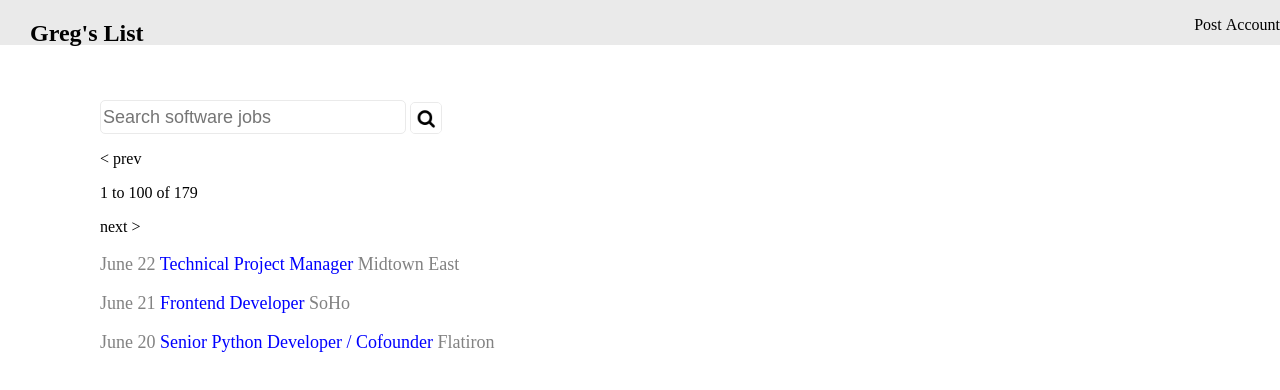
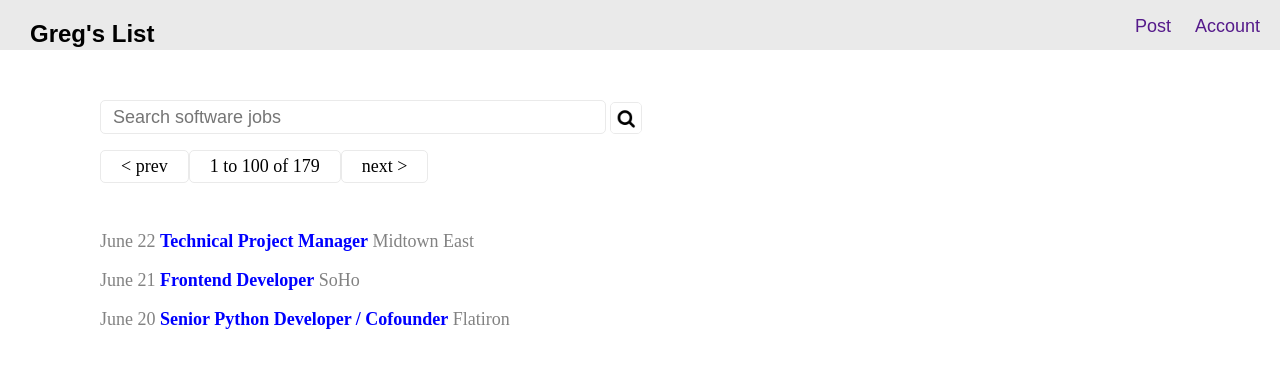
Before and after one commit to joreilly25/fromdesigntocode, a plain HTML site: page index.html in a window 1280 px wide. Drawn offline with Linux system fonts and the light colour scheme.

Commit message:
Lots of progress

```diff
--- a/index.html
+++ b/index.html
@@ -7,12 +7,11 @@
 	</head>
 	<body>
 		<header>
-			<h2>Greg's List</h2>
-
 			<nav>
+				<h2>Greg's List</h2>
 				<ul>
-					<li>Post</li>
-					<li>Account</li>
+					<li><a href="#">Post</a></li>
+					<li><a href="#">Account</a></li>
 				</ul>
 			</nav>
 		</header>
@@ -25,19 +24,19 @@
 		</section>
 		<section class="resultsnav">
 			<div>
-				<p>< prev</p>
+				<a href="#">< prev</a>
 			</div>
 			<div>
-				<p>1 to 100 of 179</p>
+				<p><a href="#">1 to 100 of 179</a></p>
 			</div>
 			<div>
-				<p>next ></p>
+				<p><a href="#">next ></a></p>
 			</div>
 		</section>
 		<section class="results">
-			<p>June 22 <span class="jobtitle">Technical Project Manager</span> Midtown East</p>
-			<p>June 21 <span class="jobtitle">Frontend Developer</span> SoHo</p>
-			<p>June 20 <span class="jobtitle">Senior Python Developer / Cofounder</span> Flatiron</p>
+			<p>June 22 <a href="#" class="jobtitle">Technical Project Manager</a> Midtown East</p>
+			<p>June 21 <a href="#" class="jobtitle">Frontend Developer</a> SoHo</p>
+			<p>June 20 <a href="#" class="jobtitle">Senior Python Developer / Cofounder</a> Flatiron</p>
 		</section>
 		</main>
 	</body>
--- a/styles/main.css
+++ b/styles/main.css
@@ -8,13 +8,16 @@ main {
 
 header {
 	position: fixed;
-	height: 35px;
+	height: 40px;
 	background-color: #eaeaea;
 	width: 100%;
 	padding-bottom: 10px;
 }
 
 h2	{
+	display: inline;
+	vertical-align: middle;
+	font-family: "Arial", Georgia, Sans-Serif;
 	float: left;
 	padding-left: 30px;
 }
@@ -27,15 +30,25 @@ li {
 	display: inline-block;
 }
 
+li a {
+	font-family: "Arial", Georgia, Sans-Serif;
+	text-decoration: none;
+	color: #551A8B;
+	font-size: 18px;
+	padding-right: 20px;
+}
+
 input {
 	font-size: 18px;
 	margin-top: 100px;
 	border-radius: 5px;
-	width: 300px;
+	width: 500px;
 	height: 30px;
 	border: 1px #eaeaea solid;
 	border-radius: 5px;
+	text-indent: 10px;
 }
+
 
 img {
 	max-width: 30px;
@@ -50,5 +63,23 @@ img {
 }
 
 .jobtitle {
+	font-weight: bold;
+	text-decoration: none;
 	color: blue;
 }
+
+.resultsnav a {
+	text-decoration: none;
+	color: #000;
+	display: inline-block;
+	float: left;
+	font-size: 18px;
+	padding: 5px 20px;
+	border: 1px #eaeaea solid;
+	border-radius: 5px;
+}
+
+.results {
+	padding-top: 30px;
+	clear: left;
+}
```
